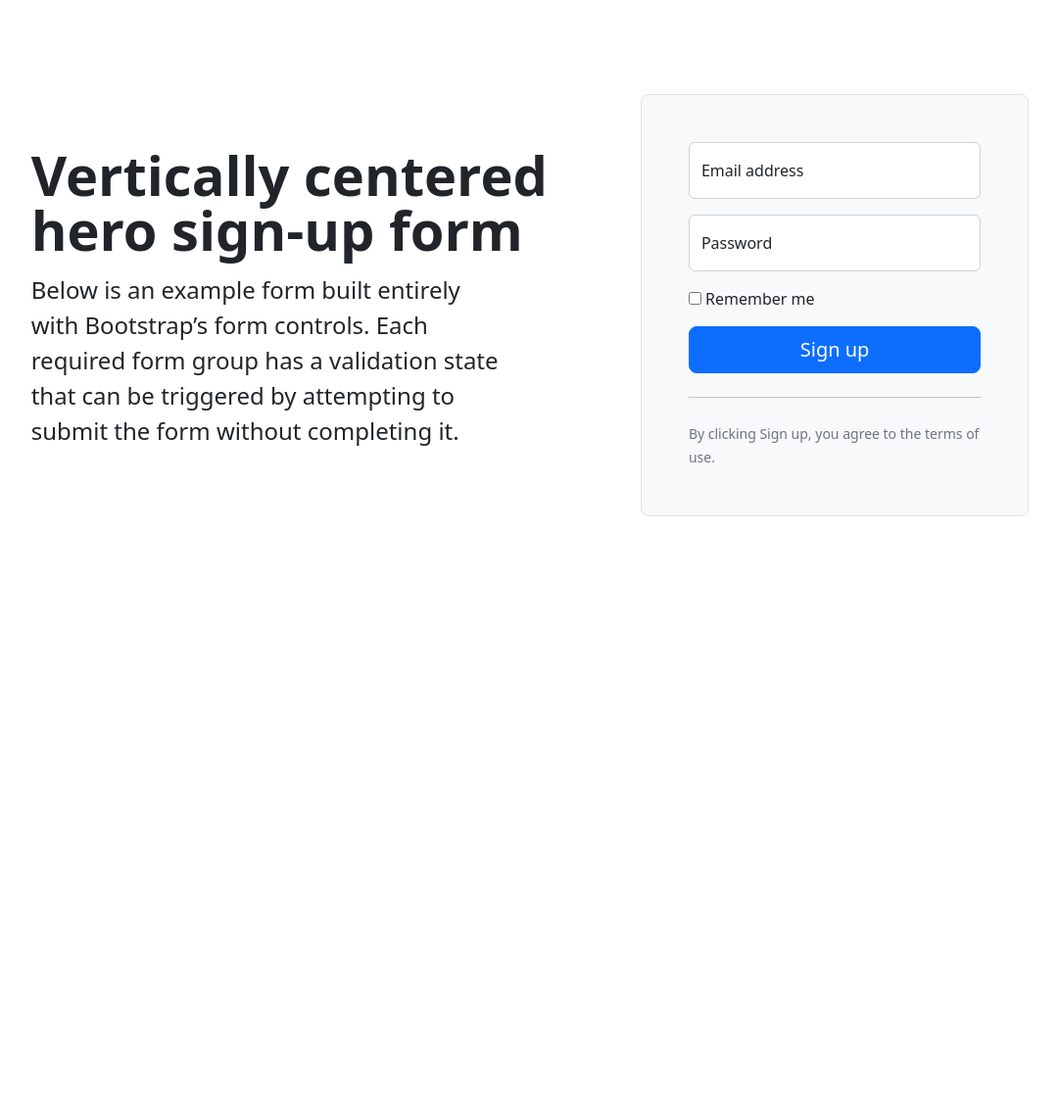
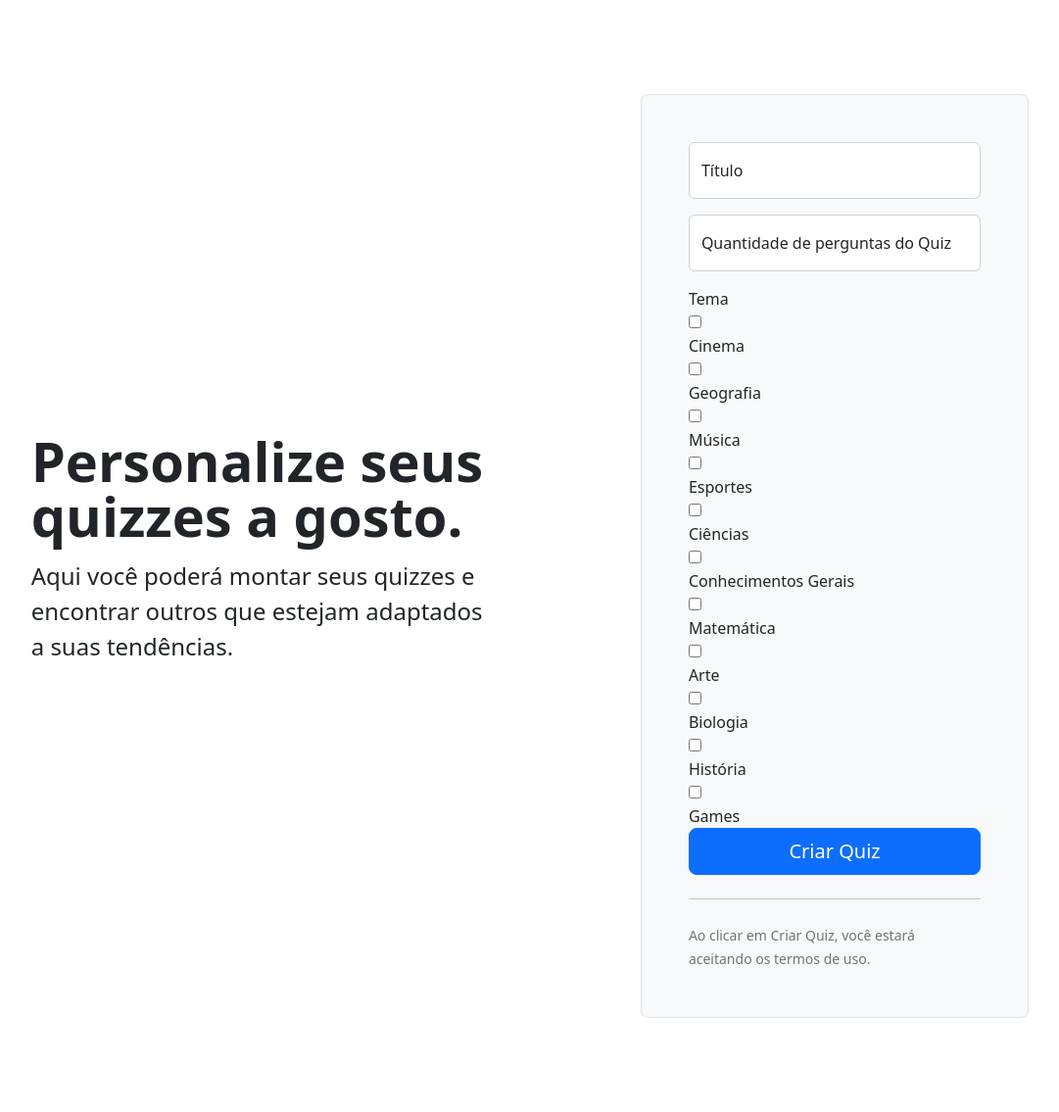
Before and after one commit to felipee-monteiro/projetoWeb, a PHP site: page /newquiz.php in a window 1280 px wide. Shown: the whole page at 98% size, without its empty margins (99-1180 px from the left). Before the commit the page ends 527 px from the top, so only its background shows below. Run offline with PHP 8.4, Linux system fonts and the light colour scheme.

Commit message:
update views

```diff
--- a/views/index.php
+++ b/views/index.php
@@ -13,7 +13,7 @@ echo ' <div class="px-4 pt-5 my-5 text-center border-bottom">
     </div>
     <div class="overflow-hidden" style="max-height: 30vh;">
       <div class="container px-5">
-        <img src="https://img.freepik.com/vetores-gratis/console-com-letras-de-jogos-sinal-de-neon-no-fundo-do-tijolo_1262-11854.jpg?w=826&t=st=1668860230~exp=1668860830~hmac=8fc36117feeaad3842f01910fe91e38f57a7dfa7f66674421cba1957fca23e23" class="img-fluid  border rounded-3 shadow-lg mb-4" alt="Example image" width="700" height="500" loading="lazy">
+        <img src="https://as1.ftcdn.net/v2/jpg/04/53/50/30/1000_F_453503025_LCOzZx1PHy1woKaRdNAcn1ba2LJLcBI4.jpg" class="img-fluid  border rounded-3 shadow-lg mb-4" alt="Example image" width="700" height="500" loading="lazy">
       </div>
     </div>
   </div>';
--- a/views/newquiz.php
+++ b/views/newquiz.php
@@ -5,27 +5,70 @@ include "../includes/htmlTemplate.php";
 echo '<div class="container col-xl-10 col-xxl-8 px-4 py-5">
     <div class="row align-items-center g-lg-5 py-5">
       <div class="col-lg-7 text-center text-lg-start">
-        <h1 class="display-4 fw-bold lh-1 mb-3">Vertically centered hero sign-up form</h1>
-        <p class="col-lg-10 fs-4">Below is an example form built entirely with Bootstrap’s form controls. Each required form group has a validation state that can be triggered by attempting to submit the form without completing it.</p>
+        <h1 class="display-4 fw-bold lh-1 mb-3">Personalize seus quizzes a gosto.</h1>
+        <p class="col-lg-10 fs-4">Aqui você poderá montar seus quizzes e encontrar outros que estejam adaptados a suas tendências.</p>
       </div>
       <div class="col-md-10 mx-auto col-lg-5">
         <form class="p-4 p-md-5 border rounded-3 bg-light">
           <div class="form-floating mb-3">
-            <input type="email" class="form-control" id="floatingInput" placeholder="name@example.com">
-            <label for="floatingInput">Email address</label>
+            <input type="text" class="form-control" id="floatingInput" placeholder="title">
+            <label for="floatingInput">Título</label>
           </div>
+          </ div>
           <div class="form-floating mb-3">
-            <input type="password" class="form-control" id="floatingPassword" placeholder="Password">
-            <label for="floatingPassword">Password</label>
+            <input type="number" min="0" max="15" class="form-control" id="floatingInput" placeholder="questions">
+            <label for="floatingInput">Quantidade de perguntas do Quiz</label>
           </div>
-          <div class="checkbox mb-3">
-            <label>
-              <input type="checkbox" value="remember-me"> Remember me
-            </label>
-          </div>
-          <button class="w-100 btn btn-lg btn-primary" type="submit">Sign up</button>
-          <hr class="my-4">
-          <small class="text-muted">By clicking Sign up, you agree to the terms of use.</small>
+          <fieldset>
+          <label for="floatingInput">Tema</label>
+          </ fieldset>
+          <div>
+            <input type = "checkbox" id = "cinema" name = "theme" value = "cinema">
+             <label for = "cine"> Cinema </ label>
+          </ div>
+          <div>
+            <input type = "checkbox" id = "geografia" name = "theme" value = "geografia">
+            <label for = "geografia"> Geografia </ label>
+          </ div>
+          <div>
+            <input type = "checkbox" id = "musica" name = "theme" value = "musica">
+            <label for = "musica"> Música </ label>
+          </ div>
+          <div>
+            <input type = "checkbox" id = "esportes" name = "theme" value = "esportes">
+            <label for = "esportes"> Esportes </ label>
+          </ div>
+          <div>
+            <input type = "checkbox" id = "ciencias" name = "theme" value = "ciencias">
+            <label for = "ciencias"> Ciências </ label>
+          </ div>
+          <div>
+            <input type = "checkbox" id = "conhecimentosgerais" name = "theme" value = "conhecimentosgerais">
+            <label for = "conhecimentosgerais"> Conhecimentos Gerais </ label>
+          </ div>
+          <div>
+            <input type = "checkbox" id = "matematica" name = "theme" value = "matematica">
+            <label for = "matematica"> Matemática </ label>
+          </ div>
+          <div>
+            <input type = "checkbox" id = "arte" name = "theme" value = "arte">
+            <label for = "arte"> Arte </ label>
+          </ div>
+          <div>
+            <input type = "checkbox" id = "biologia" name = "theme" value = "biologia">
+            <label for = "biologia"> Biologia </ label>
+          </ div>
+          <div>
+            <input type = "checkbox" id = "historia" name = "theme" value = "historia">
+            <label for = "historia"> História </ label>
+          </ div>
+          <div>
+            <input type = "checkbox" id = "games" name = "theme" value = "games">
+            <label for = "games"> Games </ label>
+          </ div>
+            <button class="w-100 btn btn-lg btn-primary" type="submit">Criar Quiz</button>
+            <hr class="my-4">
+            <small class="text-muted">Ao clicar em Criar Quiz, você estará aceitando os termos de uso.</small>
         </form>
       </div>
     </div>
```
